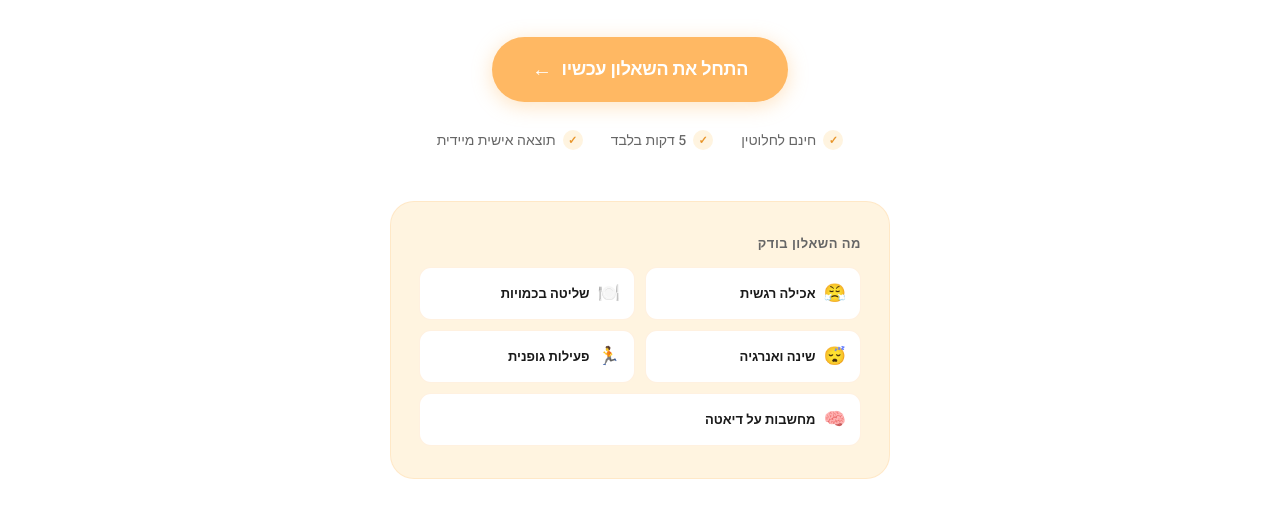
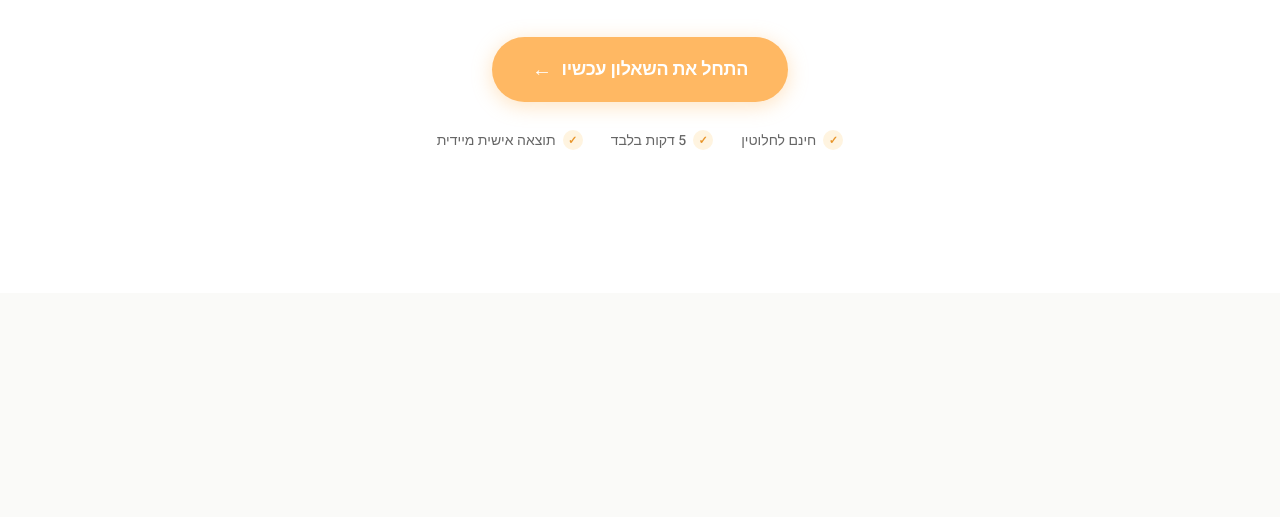
Before and after one commit to yairpwb-arch/hayairim-quiz, a website: page index.html in a window 1280 px wide. Shown: the part 507-1024 px from the top of the page. After the commit the page ends 800 px from the top, so only its background shows below. Drawn offline with nearby package versions, Linux system fonts and the light colour scheme.

Commit message:
Remove 'מה השאלון בודק' card from hero

```diff
--- a/index.html
+++ b/index.html
@@ -680,16 +680,6 @@
       </div>
     </div>
 
-    <div class="hero-visual">
-      <div class="preview-title">מה השאלון בודק</div>
-      <div class="categories-preview">
-        <div class="cat-pill"><span class="cat-icon">😤</span> אכילה רגשית</div>
-        <div class="cat-pill"><span class="cat-icon">🍽️</span> שליטה בכמויות</div>
-        <div class="cat-pill"><span class="cat-icon">😴</span> שינה ואנרגיה</div>
-        <div class="cat-pill"><span class="cat-icon">🏃</span> פעילות גופנית</div>
-        <div class="cat-pill cat-pill-wide"><span class="cat-icon">🧠</span> מחשבות על דיאטה</div>
-      </div>
-    </div>
   </div>
 </div>
 
```
